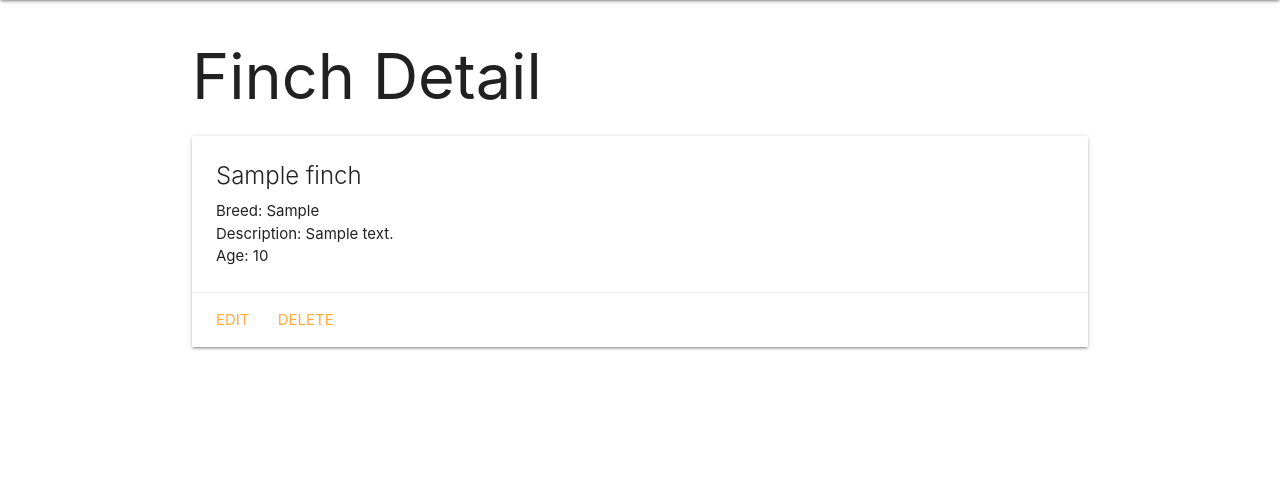
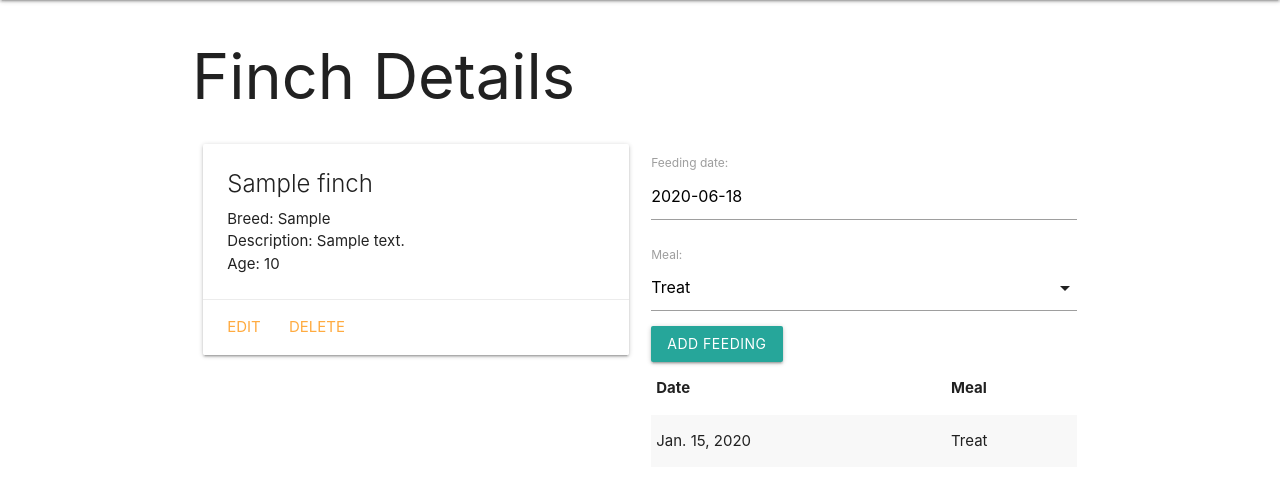
Before and after one commit to rperillo1/finch-collector, a Django app: page /finches/1/ in a window 1280 px wide. Shown: the part 64-552 px from the top of the page. Run offline with Django 3.2, Linux system fonts and the light colour scheme; tables that the repository leaves empty hold one stand-in row (values such as "Sample post").

Commit message:
add feeding ui and func

```diff
--- /dev/null
+++ b/main_app/forms.py
@@ -0,0 +1,7 @@
+from django.forms import ModelForm
+from .models import Feeding
+
+class FeedingForm(ModelForm):
+  class Meta:
+    model = Feeding
+    fields = ['date', 'meal']
--- a/main_app/models.py
+++ b/main_app/models.py
@@ -23,7 +23,7 @@ class Finch(models.Model):
 
 
 class Feeding(models.Model):
-    date = models.DateField()
+    date = models.DateField('feeding date')
     meal = models.CharField(
         max_length=1,
         # add the 'choices' field option
@@ -35,3 +35,6 @@ class Feeding(models.Model):
 
     def __str__(self):
         return f"{self.get_meal_display()} on {self.date}"
+
+    class Meta:
+        ordering = ['-date']
--- a/main_app/templates/base.html
+++ b/main_app/templates/base.html
@@ -8,6 +8,7 @@
   <title>Finch Collector</title>
   <link rel="stylesheet" href="https://cdnjs.cloudflare.com/ajax/libs/materialize/1.0.0/css/materialize.min.css">
   <link rel="stylesheet" type="text/css" href="{% static 'css/style.css' %}">
+  <script src="https://cdnjs.cloudflare.com/ajax/libs/materialize/1.0.0/js/materialize.min.js"></script>
 </head>
 <body>
   <header class="navbar-fixed">
--- a/main_app/templates/finches/detail.html
+++ b/main_app/templates/finches/detail.html
@@ -1,8 +1,10 @@
 {% extends 'base.html' %}
 {% block content %}
 
-<h1>Finch Detail</h1>
+<h1>Finch Details</h1>
 
+<div class="row">
+    <div class="col s6">
         <div class="card">
             <div class="card-content">
                 <span class="card-title">{{ finch.name }}</span>
@@ -15,5 +17,42 @@
                 <a href="{% url 'finches_delete' finch.id %}">Delete</a>
             </div>
         </div>
+    </div>
+    <div class="col s6">
+        <form action="{% url 'add_feeding' finch.id %}" method="post">
+            {% csrf_token %}
+            {{ feeding_form.as_p }}
+            <input type="submit" class="btn" value="Add Feeding">
+        </form>
+        <table class="striped">
+            <thead>
+                <tr>
+                    <th>Date</th>
+                    <th>Meal</th>
+                </tr>
+            </thead>
+            <tbody>
+                {% for feeding in finch.feeding_set.all %}
+                <tr>
+                    <td>{{feeding.date}}</td>
+                    <td>{{feeding.get_meal_display}}</td>
+                </tr>
+                {% endfor %}
+            </tbody>
+        </table>
+    </div>
+</div>
 
+<script>
+    var dateEl = document.getElementById('id_date');
+    M.Datepicker.init(dateEl, {
+        format: 'yyyy-mm-dd',
+        defaultDate: new Date(),
+        setDefaultDate: true,
+        autoClose: true
+    });
+
+    var selectEl = document.getElementById('id_meal');
+    M.FormSelect.init(selectEl);
+</script>
 {% endblock %}
--- a/main_app/urls.py
+++ b/main_app/urls.py
@@ -9,4 +9,5 @@ urlpatterns = [
     path('finches/create/', views.FinchCreate.as_view(), name='finches_create'),
     path('finches/<int:pk>/update/', views.FinchUpdate.as_view(), name='finches_update'),
     path('finches/<int:pk>/delete/', views.FinchDelete.as_view(), name='finches_delete'),
+    path('finches/<int:finch_id>/add_feeding/', views.add_feeding, name='add_feeding'),
 ]
--- a/main_app/views.py
+++ b/main_app/views.py
@@ -1,8 +1,11 @@
 from django.shortcuts import render, redirect
 from django.views.generic.edit import CreateView, UpdateView, DeleteView
 from .models import Finch
+from .forms import FeedingForm
 
 # Create your views here.
+
+
 def home(request):
     return render(request, 'home.html')
 
@@ -17,21 +20,36 @@ def finches_index(request):
         'finches': finches
     })
 
+
 def finches_detail(request, finch_id):
     finch = Finch.objects.get(id=finch_id)
+    feeding_form = FeedingForm()
     return render(request, 'finches/detail.html', {
-        'finch': finch
+        'finch': finch,
+        'feeding_form': feeding_form
     })
+
 
 class FinchCreate(CreateView):
     model = Finch
     fields = '__all__'
 
+
 class FinchUpdate(UpdateView):
     model = Finch
     fields = ['breed', 'description', 'age']
+
 
 class FinchDelete(DeleteView):
     model = Finch
     fields = '__all__'
     success_url = '/finches/'
+
+
+def add_feeding(request, finch_id):
+    form = FeedingForm(request.POST)
+    if form.is_valid():
+        new_feeding = form.save(commit=False)
+        new_feeding.finch_id = finch_id
+        new_feeding.save()
+    return redirect('detail', finch_id=finch_id)
```
Lines whose indentation alone changed are shown as unchanged.
